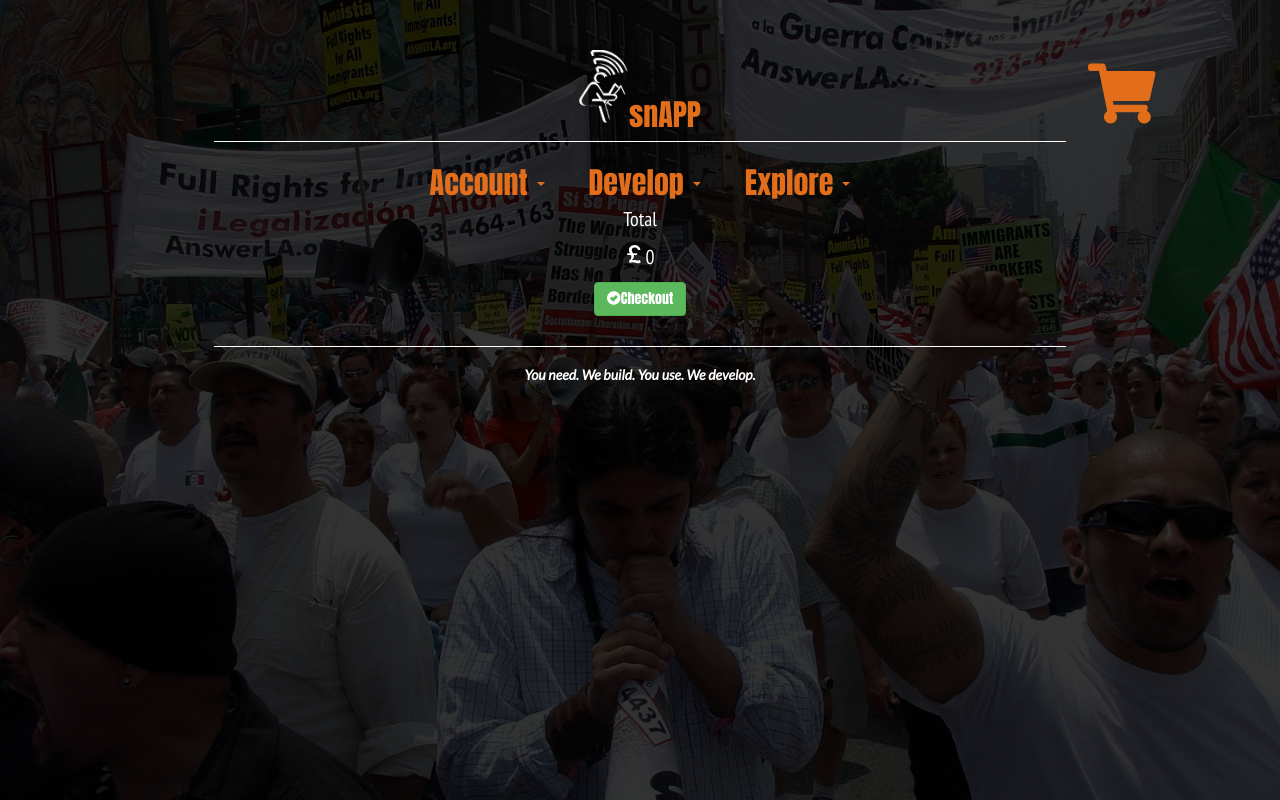
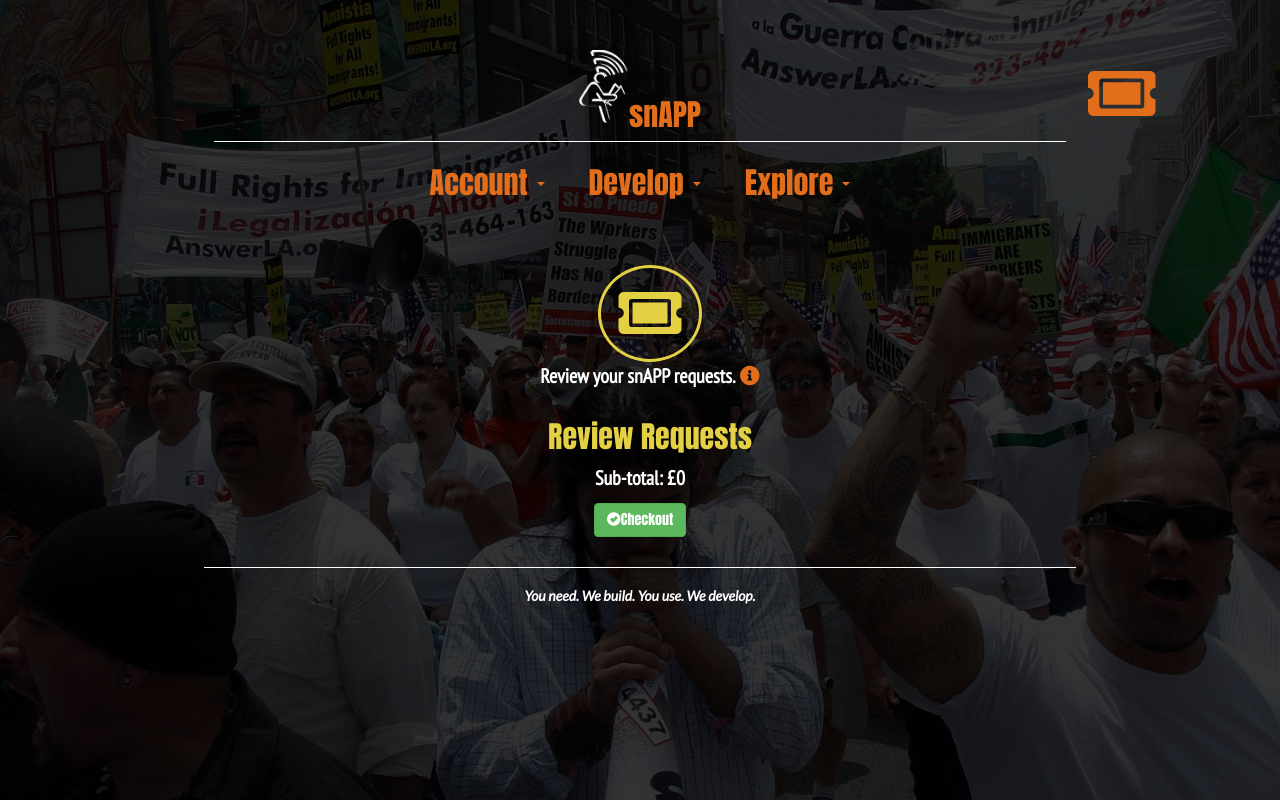
Before and after one commit to Deasun/snAPP, a Django app: page /cart/ in a window 1280 px wide. Run offline with Django 3.2, Linux system fonts and the light colour scheme; a user stored in the database is signed in; tables that the repository leaves empty hold one stand-in row (values such as "Sample post"); some libraries are stand-ins or nearby versions.

Commit message:
-xs cart and checkout templates styled

```diff
--- a/cart/templates/cart.html
+++ b/cart/templates/cart.html
@@ -1,36 +1,98 @@
 {% extends 'base.html' %} {% load static from staticfiles %} {% load bootstrap_tags %} {% block content %}
+
+
+
+
+<div class="row list-head">
+    <div class="col-xs-12 list-head-img">
+        <i class="fas fa-ticket-alt fa-4x profile ticket"></i>
+    </div>
+    <div class "col-xs-12">
+        <p><strong>Review your snAPP requests.</strong> <i type="button" class="fas fa-info-circle fa-1x info" data-toggle="modal" data-target="#myModal"></i></p>
+    </div>
+    <div class="col-xs-12">
+        <h2 class="ticket">Review Requests</h2>
+    </div>
+</div>
+
+<div class="col-xs-12">
+    <!--Modal-->
+    <div class="modal fade" id="myModal" role="dialog">
+        <div class="modal-dialog">
+
+            <!-- Modal content-->
+            <div class="modal-content">
+                <div class="modal-header ticket_modal_head">
+                    <button type="button" class="close" data-dismiss="modal">&times;</button>
+                    <h4 class="modal-title">Using snAPP's feature request system</h4>
+                </div>
+                <div class="modal-body">
+                    <p>Before making your contribution, ensure sure that you have chosen both the <strong>correct Features</strong> and the right number of <strong>snAPP tickets.</strong><br><br>
+                    <strong>Remember that 1 snAPP ticket = £9.99</strong><br><br>
+                        When your have reviewed your requests, click the button to enter your details & make your contribution.
+                    </p>
+                </div>
+                <div class="modal-footer">
+                    <div class="row">
+                        <div class="col-xs-4">
+                            <img class='stick-head' src='{{MEDIA_URL}}images/readstic2.png'>
+                        </div>
+                        <div class="col-xs-8">
+                            <button type="button" class="btn btn-lg btn-cart" data-dismiss="modal">Close</button>
+                        </div>
+                    </div>
+                </div>
+            </div>
+        </div>
+    </div>
+</div>
+
 
 <div class="row row-flex">
     {% for item in cart_items %}
-    <div class="col-xs-10 col-xs-offset-1 col-sm-offset-0 col-sm-6 col-md-4 display panel panel-display">
-        <div class='product' style="#"></div>
-        <div class='caption'>
-            <h3>#{{ item.feature.id }} - {{ item.feature.title }}</h3>
-            <p>{{ feature.description|truncatewords:15 }}</p>
-            <p>Minimum Contribution: {{ item.feature.contribution }}</p>
-            <p>
+    <!--test-->
+    <div class="col-xs-12 col-sm-6 col-md-4">
+        <div class="panel">
+            <div class="panel-heading feature_panel">
+                <h2 class="panel-head">#{{ item.feature.id }} : {{ item.feature.title }}</h2>
+                <p>1 snAPP ticket = £{{ item.feature.contribution }}</p>
+                <p>total tickets: <strong>{{ item.feature.total_contributions }}</strong></p>
+            </div>
+            <div class="panel-body">
+                {{ item.feature.description | truncatewords:15 }}
+            </div>
+            <hr>
+
+            <div class="panel-heading">
+                <div class="row">
+                    <div class="col-xs-12">
                         <form class="form-inline" method='post' action="{% url 'adjust_cart' item.id %}">
+                            <div><strong>Current # of tickets: {{ item.quantity }}</strong></div>
                             {% csrf_token %}
-                    <div class='form-group'>
+                            <div class='form-input'>
                                 <label for="exampleInputAmount" class="sr-only">New Qty</label>
                                 <div class="input-group">
-                            <div class='input-group-addon'>Qty</div>
+                                    <div class='input-group-addon'><strong>New #</strong></div>
                                     <input name='quantity' type='number' min='0' max='999' class="form-control">
-                            <div class="input-group-addon">{{ item.quantity }}</div>
+                                </div><br>
+                                <button type='submit' class='btn btn-cart'><span class="fas fa-edit" aria-hidden='true'></span>Amend</button>
+                            </div>
+
+                        </form>
                     </div>
                 </div>
-                    <button type='submit' class='btn btn-primary'><span class="fas fa-edit" aria-hidden='true'></span> Amend</button>
-                </form>
-            </p>
             </div>
+
         </div>
         {% endfor %}
-</div>
         <div class="row">
-    <p>Total</p>
-    <p><span class="glyphicon glyphicon-gbp" aria-hidden='true'></span>{{ total }}</p>
+            <p><strong>Sub-total: £{{ total }}</strong></p>
             <a href="{% url 'checkout' %}" class="btn btn-success" role="button"><span class="glyphicon glyphicon-ok-sign" aria-hidden="true"></span>Checkout</a>
         </div>
+        <!--test-->
+
+
+
 
 
         {% endblock %}
--- a/static/css/_buttons.scss
+++ b/static/css/_buttons.scss
@@ -20,3 +20,11 @@
     background-color: $lime;
     border-color: $lime;
 }
+
+.btn-cart {
+    background-color: $amber;
+}
+
+a .fa-cc-stipe {
+    background-color: $blue;
+}
--- a/static/css/_fonts.scss
+++ b/static/css/_fonts.scss
@@ -56,6 +56,10 @@ p {
         size: 2rem
     }
     color: $white;
+}
+
+caption {
+    color: #000;
 }
 
 
@@ -118,6 +122,8 @@ p {
     color: #000;
 }
 
+
+
 .modal h4 {
     color: $white;
     font-family: $font-stack-1;
--- a/static/css/_forms.scss
+++ b/static/css/_forms.scss
@@ -8,6 +8,12 @@
     width: 66%;
     margin-left: 17%;
     margin-top: 10%;
+}
+
+.check-out {
+    width: 80%;
+    margin-left: 10%;
+    margin-top: 5%;
 }
 
 #id_email {
@@ -42,3 +48,12 @@
 .list-search-field {
     margin-top: 3rem;
 }
+
+.input-group {
+    width: 100%;
+}
+
+.input-group-addon {
+    background-color: $charcoal;
+    color: $white;
+}
--- a/static/css/_globals.scss
+++ b/static/css/_globals.scss
@@ -37,6 +37,14 @@ body {
 
 .user {
     color: $violet;
+}
+
+.ticket {
+    color: $amber;
+}
+
+.payment {
+    color: $red;
 }
 
 
--- a/static/css/_modals.scss
+++ b/static/css/_modals.scss
@@ -9,3 +9,8 @@
 .modal-footer {
     background-color: $charcoal;
 }
+
+.ticket_modal_head {
+    background-color: $amber;
+    color: #000;
+}
--- a/static/css/_navbar.scss
+++ b/static/css/_navbar.scss
@@ -9,10 +9,17 @@
     top: 8%;
 }
 
-.fa-shopping-cart {
+.ticket-nav {
     position: fixed;
     left: 85%;
     top: 8%;
+}
+
+.feature-count {
+    position: fixed;
+    left: 85%;
+    top: 7%;
+    background-color: $red;
 }
 
 .dropdown {
--- a/static/css/_variables.scss
+++ b/static/css/_variables.scss
@@ -8,6 +8,7 @@ $violet: #b37bff;
 $lime: #64d29f;
 $charcoal: #313231;
 $red: #d9534f;
+$amber: #e4d043;
 
 
 
--- a/static/css/custom.css
+++ b/static/css/custom.css
@@ -105,6 +108,12 @@ body {
 
 .user {
   color: #b37bff; }
+
+.ticket {
+  color: #e4d043; }
+
+.payment {
+  color: #d9534f; }
 
 .section-head {
   text-align: left;
@@ -181,10 +190,16 @@ blockquote {
   left: 5%;
   top: 8%; }
 
-.fa-shopping-cart {
+.ticket-nav {
   position: fixed;
   left: 85%;
   top: 8%; }
+
+.feature-count {
+  position: fixed;
+  left: 85%;
+  top: 7%;
+  background-color: #d9534f; }
 
 .dropdown {
   display: inline-block; }
--- a/static/css/custom.scss
+++ b/static/css/custom.scss
@@ -7,4 +7,5 @@
 @import "forms.scss";
 @import "modals.scss";
 @import "footer.scss";
-@import "comments.scss"
+@import "comments.scss";
+@import "tables.scss";
--- /dev/null
+++ b/static/css/tables.scss
@@ -0,0 +1,21 @@
+.table-width {
+    width: 66.6%;
+    margin-left: 17%;
+    margin-top: 3rem;
+}
+
+table {
+    text-align: left;
+}
+
+th {
+    color: $red;
+}
+
+td {
+    color: $white;
+}
+
+.total-row {
+    background-color: $red;
+}
--- a/templates/base.html
+++ b/templates/base.html
@@ -30,9 +30,11 @@
 
                 <!--Shooping cart display for logged-in user-->
                 {% if user.is_authenticated %}
-                <a href="{% url 'view_cart' %}"><i class='fas fa-shopping-cart fa-2x'></i>
+                <a href="{% url 'view_cart' %}"><i class="fas fa-ticket-alt ticket-nav fa-2x"></i>
+
+
                     {% if feature_count > 0 %}
-                    <label class='badge badge-warning'>{{ feature_count }}</label>
+                    <label class='badge badge-warning feature-count'>{{ feature_count }}</label>
                     {% endif %}
                 </a> {% endif %}
 
```
Also changed, not shown: other parts of static/css/custom.css (+42 -0 lines), checkout/templates/checkout.html (+56 -33 lines), 1 other file. Lines whose indentation alone changed are shown as unchanged.
